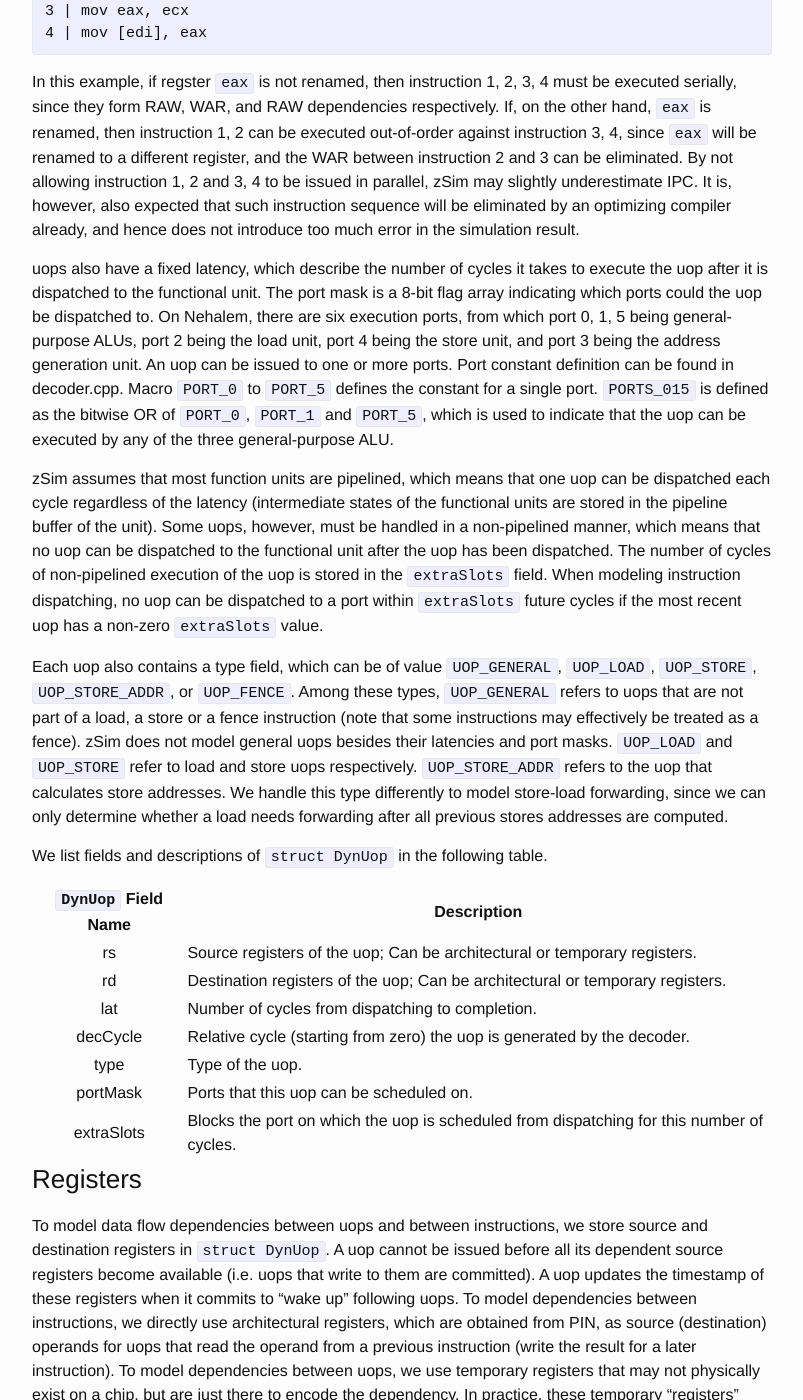
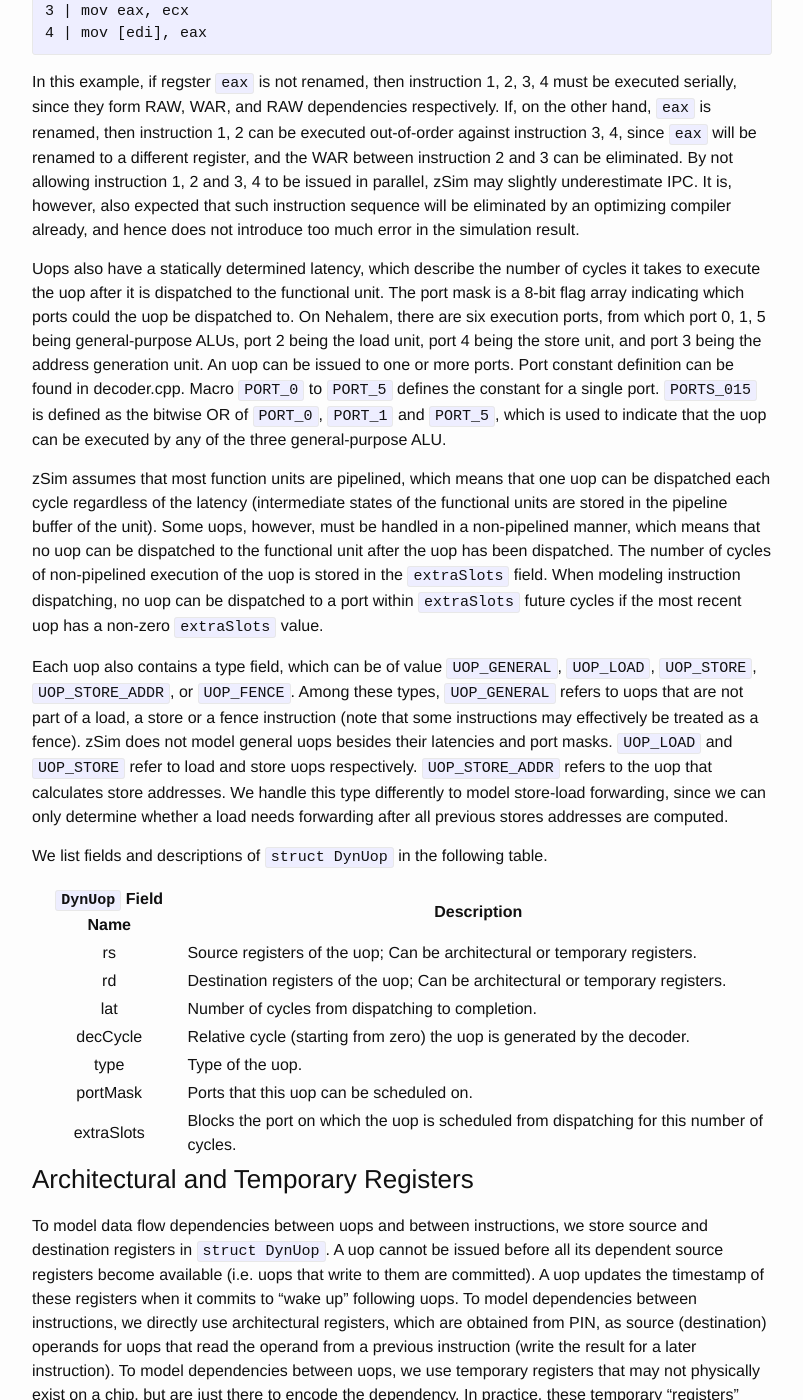
Before and after one commit to wangziqi2013/wangziqi2013.github.io, a Jekyll site: the page built from _posts/2019-12-31-zsim-microarch.markdown, in a window 1280 px wide and 1400 px high, scrolled down 5601 px. Shown: the whole window, without its empty margins (238-1041 px from the left). Built offline with Jekyll 4.4.1, drawn with Linux system fonts in a browser that asks for light colours; some of the changed text lies outside the part shown.

Commit message:
Small change

```diff
--- a/_posts/2019-12-31-zsim-microarch.markdown
+++ b/_posts/2019-12-31-zsim-microarch.markdown
@@ -196,13 +196,13 @@ out-of-order against instruction 3, 4, since `eax` will be renamed to a differen
 IPC. It is, however, also expected that such instruction sequence will be eliminated by an optimizing compiler already,
 and hence does not introduce too much error in the simulation result.
 
-uops also have a fixed latency, which describe the number of cycles it takes to execute the uop after it is dispatched to
-the functional unit. The port mask is a 8-bit flag array indicating which ports could the uop be dispatched to. On Nehalem,
-there are six execution ports, from which port 0, 1, 5 being general-purpose ALUs, port 2 being the load unit, port 4 being
-the store unit, and port 3 being the address generation unit. An uop can be issued to one or more ports. Port constant definition
-can be found in decoder.cpp. Macro `PORT_0` to `PORT_5` defines the constant for a single port. `PORTS_015` is defined as
-the bitwise OR of `PORT_0`, `PORT_1` and `PORT_5`, which is used to indicate that the uop can be executed by any of the
-three general-purpose ALU.
+Uops also have a statically determined latency, which describe the number of cycles it takes to execute the uop after it
+is dispatched to the functional unit. The port mask is a 8-bit flag array indicating which ports could the uop be dispatched
+to. On Nehalem, there are six execution ports, from which port 0, 1, 5 being general-purpose ALUs, port 2 being the load
+unit, port 4 being the store unit, and port 3 being the address generation unit. An uop can be issued to one or more ports.
+Port constant definition can be found in decoder.cpp. Macro `PORT_0` to `PORT_5` defines the constant for a single port.
+`PORTS_015` is defined as the bitwise OR of `PORT_0`, `PORT_1` and `PORT_5`, which is used to indicate that the uop can
+be executed by any of the three general-purpose ALU.
 
 zSim assumes that most function units are pipelined, which means that one uop can be dispatched each cycle regardless
 of the latency (intermediate states of the functional units are stored in the pipeline buffer of the unit). Some uops,
@@ -230,7 +230,7 @@ We list fields and descriptions of `struct DynUop` in the following table.
 | portMask | Ports that this uop can be scheduled on. |
 | extraSlots | Blocks the port on which the uop is scheduled from dispatching for this number of cycles. |
 
-### Registers
+### Architectural and Temporary Registers
 
 To model data flow dependencies between uops and between instructions, we store source and destination registers in
 `struct DynUop`. A uop cannot be issued before all its dependent source registers become available (i.e. uops
@@ -250,3 +250,16 @@ instructions, and are to be written by store uops. From `REG_STORE_TEMP + MAX_IN
 `REG_STORE_TEMP + MAX_INSTR_STORES * 2` are store address temporary registers, which are used to hold addresses computed
 by store address uops. From `REG_STORE_ADDR_TEMP + MAX_INSTR_STORES` (`REG_EXEC_TEMP`) to `REG_STORE_ADDR_TEMP + MAX_INSTR_STORES + 64`
 are temporary values generated by other uops. They are often used as the source operands of uops from the same instruction.
+
+zSim only models full registers. Partial registers in x86, such as 8-bit and 16-bit registers, will be converted to the
+full-sized counterparts. Modern compilers seldom generate partial register instructions for efficiency reasons, which makes
+simulation error negligible.
+
+### Pre-processed Instructions
+
+Before an PIN instruction object (`class INS`) can be processed by the decoder, we first pre-process the `INS` object to
+extract its register and memory operands.
+
+### Converting Instructions to Uops
+
+The main function for converting instructions to uops is `decodeInstr()`, defined in decoder.cpp.
```
